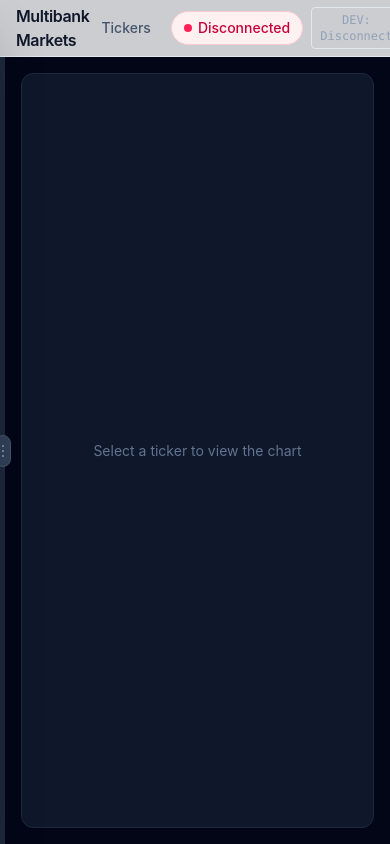
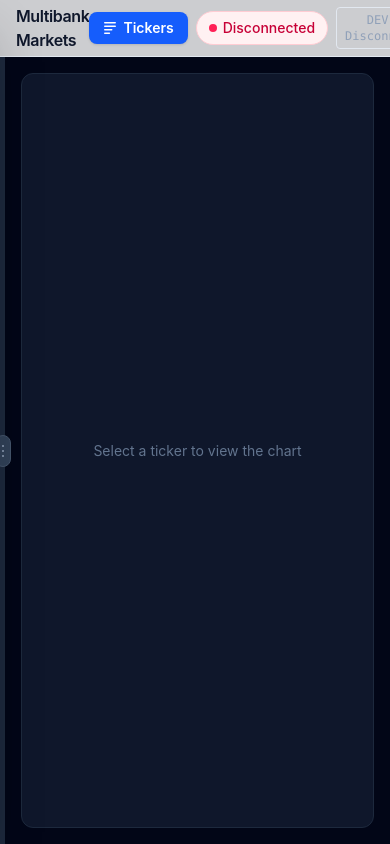
Before and after one commit to iakgoog/trading-dashboard, a React (Vite) app: page / in a window 390 px wide. Built offline with nearby package versions, Linux system fonts and the light colour scheme; no server answers.

Commit message:
feat(mobile): upgrade Tickers button to solid CTA with icon
Replaces the plain text ghost button with a filled blue pill button
(blue-600, semibold, shadow) plus a leading list icon, making the
primary mobile action visually prominent in the header.

```diff
--- a/src/components/ui/Header.tsx
+++ b/src/components/ui/Header.tsx
@@ -20,9 +20,22 @@ export function Header({ onTickersOpen }: HeaderProps) {
             {/* Mobile: Tickers button (hidden on desktop) */}
             <button
               onClick={onTickersOpen}
-              className="sm:hidden text-sm font-medium text-slate-600 hover:text-slate-900 px-3 py-1.5 rounded-lg hover:bg-slate-100 transition-colors"
+              className="sm:hidden inline-flex items-center gap-1.5 text-sm font-semibold text-white bg-blue-600 hover:bg-blue-700 active:bg-blue-800 px-3.5 py-1.5 rounded-lg shadow-sm transition-colors"
               aria-label="Open tickers list"
             >
+              <svg
+                xmlns="http://www.w3.org/2000/svg"
+                className="w-3.5 h-3.5"
+                viewBox="0 0 24 24"
+                fill="none"
+                stroke="currentColor"
+                strokeWidth="2.5"
+                strokeLinecap="round"
+                strokeLinejoin="round"
+                aria-hidden="true"
+              >
+                <path d="M3 3h18M3 9h18M3 15h12M3 21h8" />
+              </svg>
               Tickers
             </button>
 
```
